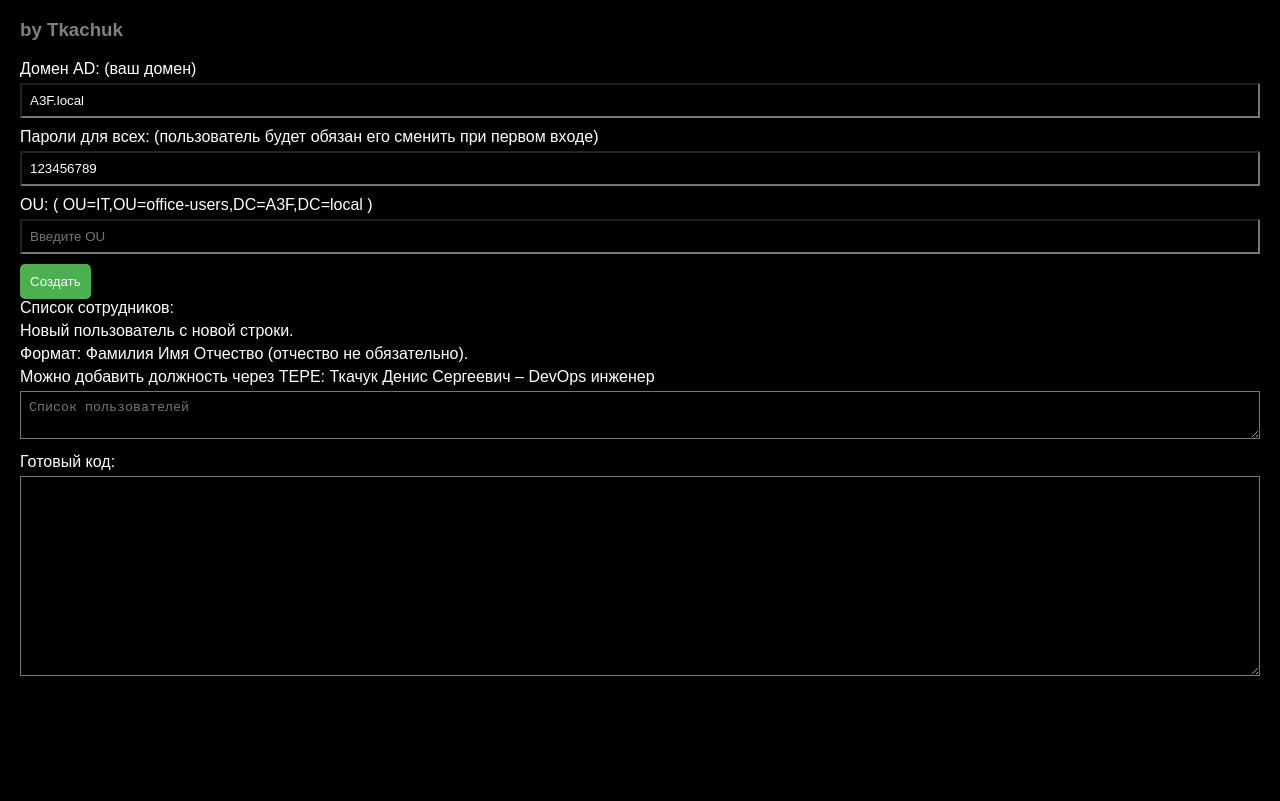
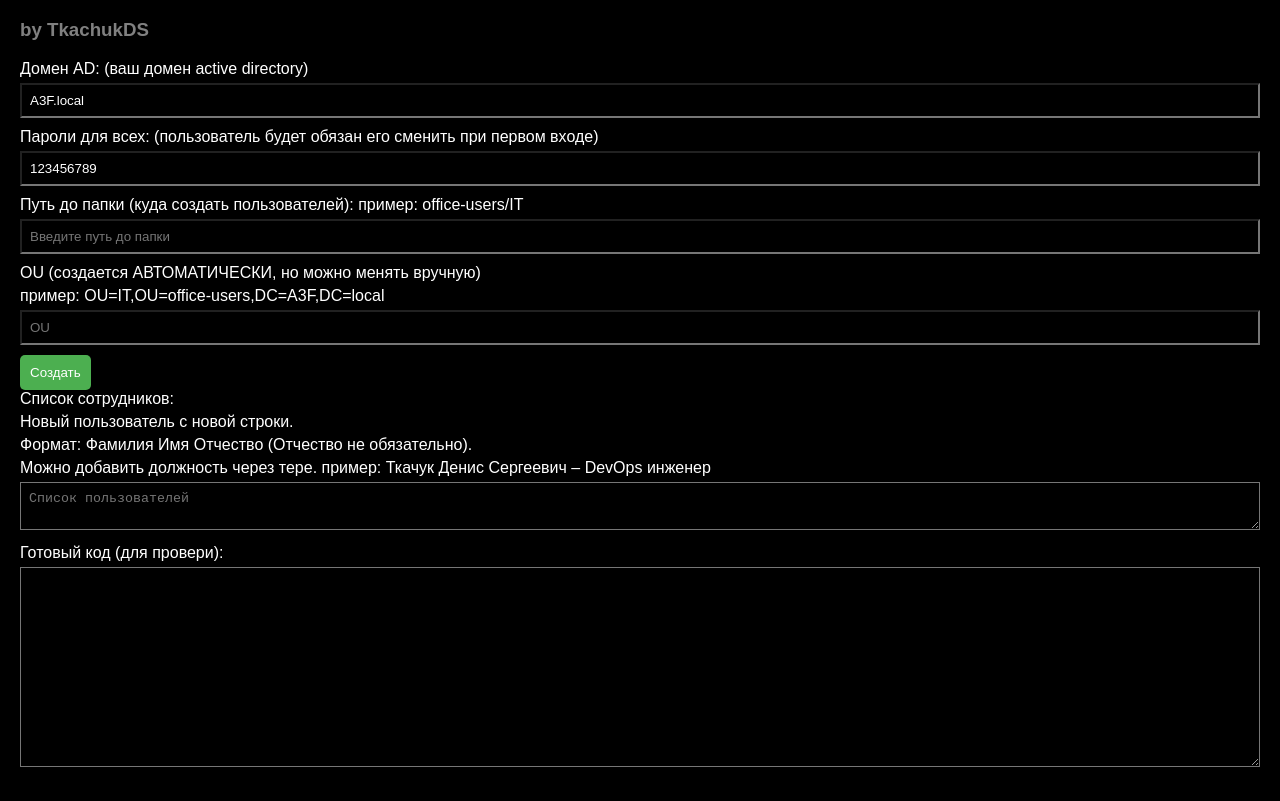
Before and after one commit to KONOVALOVda/ADD-Users-ActiveDirectory, a plain HTML site: page index.html in a window 1280 px wide. Shown: the part 61-862 px from the top of the page. Before the commit the page ends 800 px from the top, so only its background shows below. Drawn offline with Linux system fonts and the light colour scheme.

Commit message:
Update index - generation OU
Теперь OU создается автотически

```diff
--- a/index.html
+++ b/index.html
@@ -47,26 +47,44 @@ button:hover {
 </head>
 <body>
     <h1>Генератор пользователей Active Directory</h1>
-    <h3 style="opacity: 0.5;">by Tkachuk</h3>
-    <label for="company-name-input">Домен AD: (ваш домен)</label>
+    <h3 style="opacity: 0.5;">by TkachukDS</h3>
+    <label for="company-name-input">Домен AD: (ваш домен active directory)</label>
     <input type="text" id="company-name-input" value="A3F.local">
     <label for="password">Пароли для всех: (пользователь будет обязан его сменить при первом входе)</label>
     <input type="text" id="password" value="123456789">
-    <label for="ou">OU: ( OU=IT,OU=office-users,DC=A3F,DC=local )</label>
-    <input type="text" id="ou" placeholder="Введите OU">
+    <label for="folder-path-input">Путь до папки (куда создать пользователей): пример: office-users/IT</label>
+<input type="text" id="folder-path-input" placeholder="Введите путь до папки" oninput="updateOU()">
+    <label for="ou">OU (создается АВТОМАТИЧЕСКИ, но можно менять вручную)</label>
+    <label for="ou">пример: OU=IT,OU=office-users,DC=A3F,DC=local</label>
+    <input type="text" id="ou" placeholder="OU">
 
     <button onclick="generateUsers()">Создать</button>
 
     <label for="user-list">Список сотрудников:</label>
     <label for="user-list">Новый пользователь с новой строки.</label>
-    <label for="user-list">Формат: Фамилия Имя Отчество (отчество не обязательно).</label>
-    <label for="user-list">Можно добавить должность через ТЕРЕ: Ткачук Денис Сергеевич – DevOps инженер</label>
+    <label for="user-list">Формат: Фамилия Имя Отчество (Отчество не обязательно).</label>
+    <label for="user-list">Можно добавить должность через тере. пример: Ткачук Денис Сергеевич – DevOps инженер</label>
     <textarea id="user-list" placeholder="Список пользователей"></textarea>
 
-    <label for="result-code">Готовый код:</label>
+    <label for="result-code">Готовый код (для провери):</label>
     <textarea id="result-code" readonly></textarea>
 
     <script>
+function updateOU() {
+    var folderPath = document.getElementById('folder-path-input').value;
+    var domain = document.getElementById('company-name-input').value;
+
+    // Разворачиваем путь
+    var reversedPath = folderPath.split('/').reverse();
+
+    // Генерация OU-строки
+    var ouString = reversedPath.map(folder => `OU=${folder}`).join(',');
+
+    // Добавляем домен в конец OU
+    ouString += `,DC=${domain.replace(/\./g, ',DC=')}`;
+
+    document.getElementById('ou').value = ouString;
+}
 
 function createPS1File(resultCode) {
     // Создаем Blob из кода resultCode с кодировкой UTF-8
```
